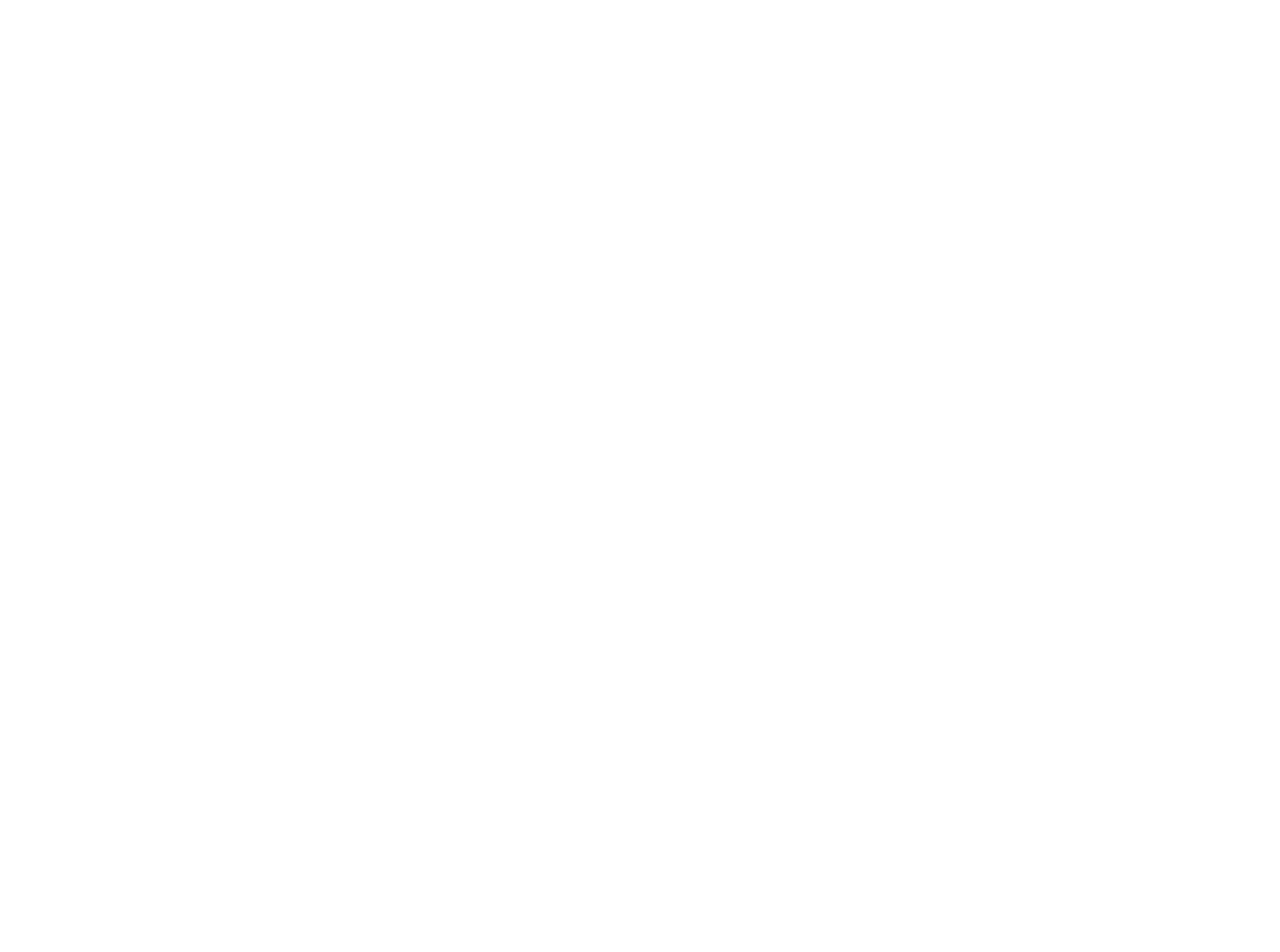
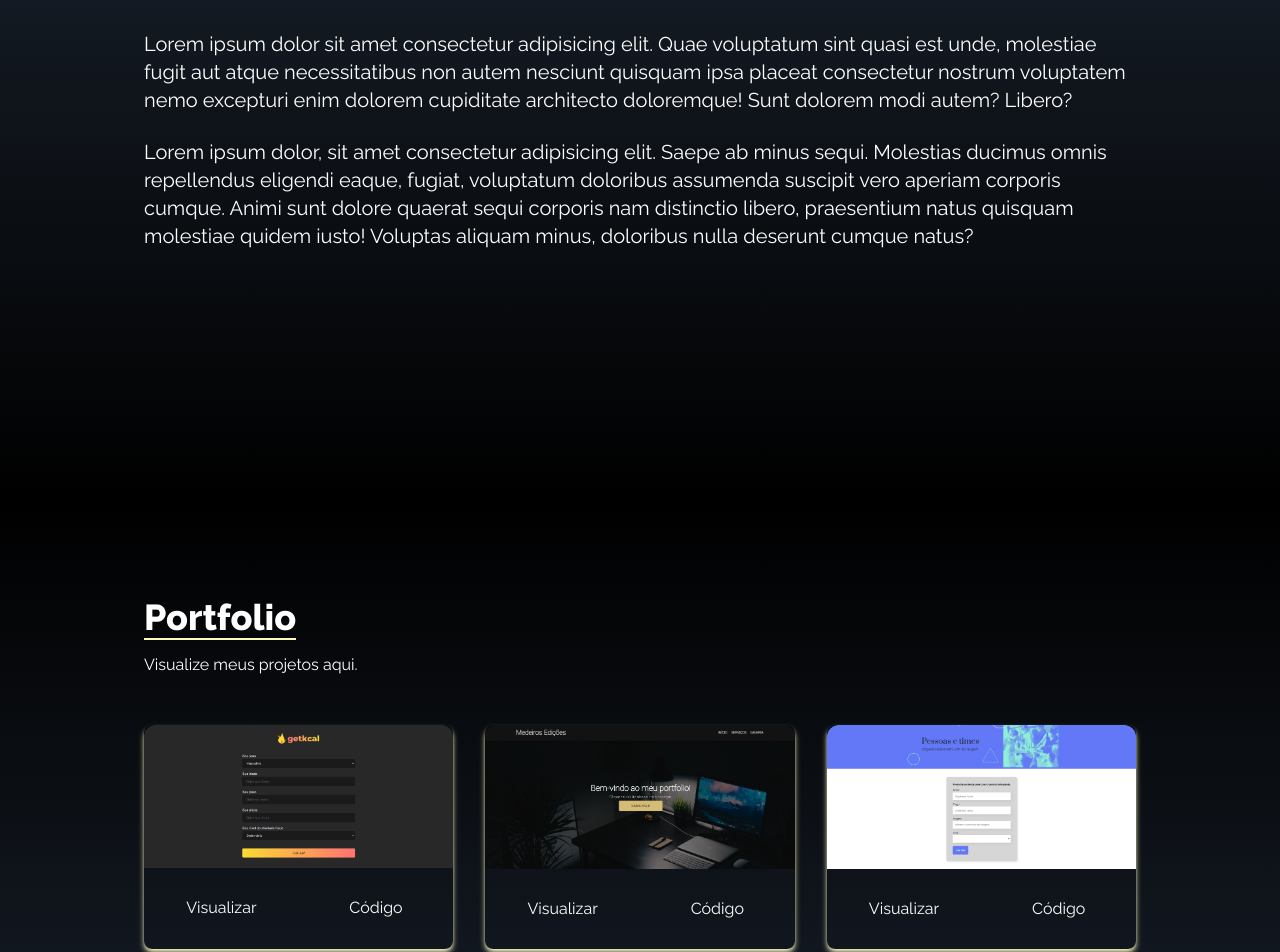
Before and after one commit to medeirospc/portfolio-jsx, a React (Create React App) app: page / in a window 1280 px wide. Shown: the part 1100-2052 px from the top of the page. Before the commit the page ends 800 px from the top, so only its background shows below. Built offline with nearby package versions, Linux system fonts and the light colour scheme; a web font is replaced by a local one.

Commit message:
feat: sobre section added

```diff
--- a/package.json
+++ b/package.json
@@ -9,7 +9,7 @@
     "react": "^18.2.0",
     "react-dom": "^18.2.0",
     "react-icons": "^4.7.1",
-    "react-scripts": "5.0.1",
+    "react-scripts": "^5.0.1",
     "web-vitals": "^2.1.4"
   },
   "scripts": {
--- a/src/App.js
+++ b/src/App.js
@@ -1,5 +1,7 @@
 import Home from "./components/Home";
 import NavBar from "./components/NavBar";
+import Portfolio from "./components/Portfolio";
+import Sobre from "./components/Sobre";
 import SocialLinks from "./components/SocialLinks";
 
 function App() {
@@ -7,6 +9,8 @@
     <div>
       <NavBar />
       <Home />
+      <Sobre />
+      <Portfolio />
       <SocialLinks />
     </div>
   );
--- a/src/components/Home.jsx
+++ b/src/components/Home.jsx
@@ -34,7 +34,7 @@
           <img
             src={MySelf}
             alt="Gustavo"
-            className="rounded-full mx-auto w-2/3 md:w-96"
+            className="rounded-full mx-auto w-1/2 md:w-96"
           />
         </div>
       </div>
--- /dev/null
+++ b/src/components/Portfolio.jsx
@@ -0,0 +1,63 @@
+import React from "react";
+import getkcal from "../assets/portfolio/getkcal.png";
+import edicoes from "../assets/portfolio/edicoes.png";
+import organo from "../assets/portfolio/organo.png";
+import weatherapp from "../assets/portfolio/weatherapp.png";
+
+const Portfolio = () => {
+  const portfolios = [
+    {
+      id: 1,
+      src: getkcal,
+    },
+    {
+      id: 2,
+      src: edicoes,
+    },
+    {
+      id: 3,
+      src: organo,
+    },
+    {
+      id: 4,
+      src: weatherapp,
+    },
+  ];
+
+  return (
+    <div
+      name="portfolio"
+      className="bg-gradient-to-b from-black to-gray-800 w-full text-white md:h-screen"
+    >
+      <div className="max-w-screen-lg p-4 mx-auto flex flex-col justify-center w-full h-full">
+        <div className="pb-8">
+          <p className="text-4xl font-bold inline border-b-2 border-yellow-100">
+            Portfolio
+          </p>
+          <p className="py-4">Visualize meus projetos aqui.</p>
+        </div>
+
+        <div className="grid sm:grid-cols-2 md:grid-cols-3 gap-8 px-12 sm:px-0">
+          {portfolios.map(({ id, src }) => (
+            <div
+              key={id}
+              className="shadow-md shadow-yellow-100 rounded-lg duration-200 hover:scale-105"
+            >
+              <img src={src} alt="" className="rounded-t-xl" />
+              <div className="flex items-center justify-center">
+                <button className="w-1/2 px-6 py-3 m-4 duration-200 hover:opacity-80 hover:text-yellow-100">
+                  Visualizar
+                </button>
+                <button className="w-1/2 px-6 py-3 m-4 duration-200 hover:opacity-80 hover:text-yellow-100">
+                  Código
+                </button>
+              </div>
+            </div>
+          ))}
+        </div>
+      </div>
+    </div>
+  );
+};
+
+export default Portfolio;
--- /dev/null
+++ b/src/components/Sobre.jsx
@@ -0,0 +1,39 @@
+import React from "react";
+
+const Sobre = () => {
+  return (
+    <div
+      name="sobre"
+      className="w-full h-screen bg-gradient-to-b from-gray-800 to-black text-white"
+    >
+      <div className="max-w-screen-lg p-4 mx-auto flex flex-col justify-center w-full h-full">
+        <div className="pb-8">
+          <p className="text-4xl font-bold inline border-b-2 border-yellow-100">
+            Sobre
+          </p>
+        </div>
+
+        <p className="text-xl mt-2">
+          Lorem ipsum dolor sit amet consectetur adipisicing elit. Quae
+          voluptatum sint quasi est unde, molestiae fugit aut atque
+          necessitatibus non autem nesciunt quisquam ipsa placeat consectetur
+          nostrum voluptatem nemo excepturi enim dolorem cupiditate architecto
+          doloremque! Sunt dolorem modi autem? Libero?
+        </p>
+
+        <br />
+
+        <p className="text-xl">
+          Lorem ipsum dolor, sit amet consectetur adipisicing elit. Saepe ab
+          minus sequi. Molestias ducimus omnis repellendus eligendi eaque,
+          fugiat, voluptatum doloribus assumenda suscipit vero aperiam corporis
+          cumque. Animi sunt dolore quaerat sequi corporis nam distinctio
+          libero, praesentium natus quisquam molestiae quidem iusto! Voluptas
+          aliquam minus, doloribus nulla deserunt cumque natus?
+        </p>
+      </div>
+    </div>
+  );
+};
+
+export default Sobre;
--- a/src/components/SocialLinks.jsx
+++ b/src/components/SocialLinks.jsx
@@ -12,7 +12,7 @@
           LinkedIn <FaLinkedin size={30} />
         </>
       ),
-      href: "https://linkedin.com",
+      href: "https://www.linkedin.com/in/gustavo-medeiros-thomaz-77819420a/",
       style: "rounded-tr-md",
     },
     {
@@ -47,7 +47,7 @@
   ];
 
   return (
-    <div className="flex flex-col top-[35%] left-0 fixed">
+    <div className="hidden lg:flex flex-col top-[35%] left-0 fixed">
       <ul>
         {links.map(({ id, child, href, style, download }) => (
           <li
```
Also changed, not shown: 1 other file (tests, documents, lock files or other folders).
